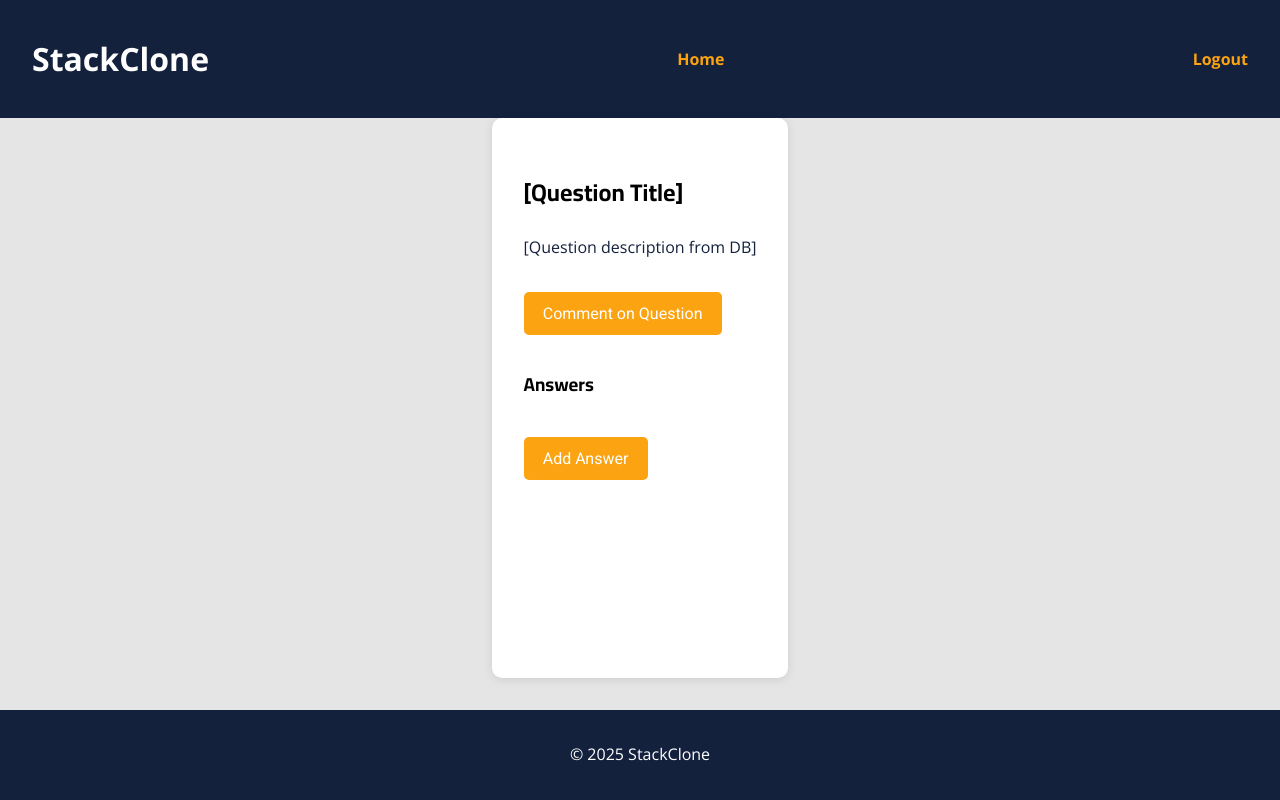
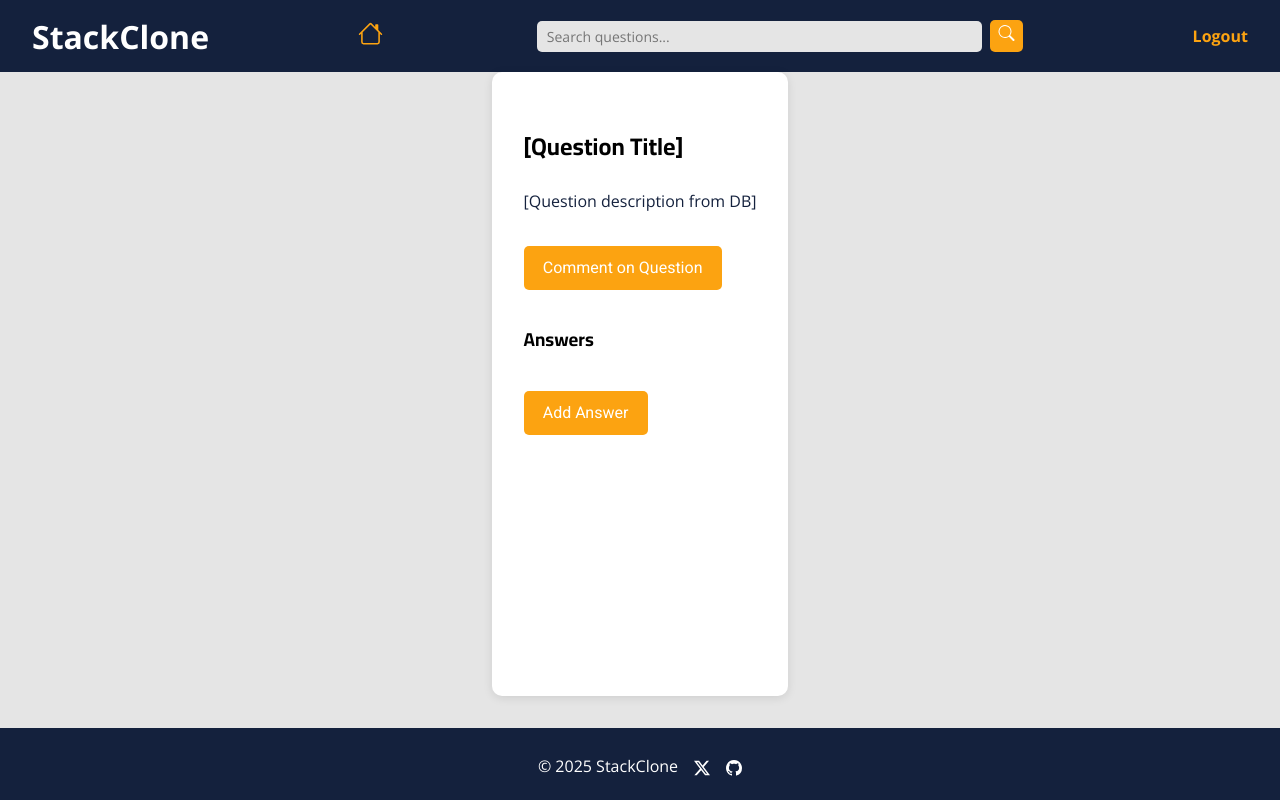
Before and after one commit to FaisalFahad2/Project-SWE381, a PHP site: the page made by HTML files/question.html in a window 1280 px wide. Run offline with PHP 8.4, Linux system fonts and the light colour scheme.

Commit message:
UI of question

```diff
--- a/HTML files/question.html
+++ b/HTML files/question.html
@@ -3,7 +3,7 @@
 <head>
   <meta charset="UTF-8" />
   <title>View Question</title>
-  <link rel="stylesheet" href="../CSS files/style.css" />
+  <link rel="stylesheet" href="../css/style.css" />
   <script src="https://code.jquery.com/jquery-3.6.0.min.js"></script>
 
   <link rel="preconnect" href="https://fonts.googleapis.com">
@@ -13,42 +13,54 @@
 </head>
 <body>
 
-  <!-- Header -->
   <header>
     <h1>StackClone</h1>
-    <a href="index.html">Home</a>
-    <a href="logout.php">Logout</a>
+
+    <a href="index.html">
+      <svg xmlns="http://www.w3.org/2000/svg" width="16" height="16" fill="currentColor" class="bi bi-house" viewBox="0 0 16 16">
+        <path d="M8.707 1.5a1 1 0 0 0-1.414 0L.646 8.146a.5.5 0 0 0 .708.708L2 8.207V13.5A1.5 1.5 0 0 0 3.5 15h9a1.5 1.5 0 0 0 1.5-1.5V8.207l.646.647a.5.5 0 0 0 .708-.708L13 5.793V2.5a.5.5 0 0 0-.5-.5h-1a.5.5 0 0 0-.5.5v1.293zM13 7.207V13.5a.5.5 0 0 1-.5.5h-9a.5.5 0 0 1-.5-.5V7.207l5-5z"/>
+      </svg>
+    </a>
+
+    <div class="search-container">
+      <input type="text" id="searchInput" placeholder="Search questions..." />
+      <button id="searchBtn">
+        <svg xmlns="http://www.w3.org/2000/svg" width="16" height="16" fill="currentColor" class="bi bi-search" viewBox="0 0 16 16">
+          <path d="M11.742 10.344a6.5 6.5 0 1 0-1.397 1.398h-.001q.044.06.098.115l3.85 3.85a1 1 0 0 0 1.415-1.414l-3.85-3.85a1 1 0 0 0-.115-.1zM12 6.5a5.5 5.5 0 1 1-11 0 5.5 5.5 0 0 1 11 0"/>
+        </svg>
+      </button>
+    </div>
+
+    <a href="../php/logout.php">Logout</a>
   </header>
 
   <main>
-    <!-- Display Question -->
     <section class="question">
       <h2 id="questionTitle">[Question Title]</h2>
       <p id="questionBody">[Question description from DB]</p>
 
-      <!-- Add comment to question -->
-      <button class="open-comment-modal" data-question-id="101">Comment on Question</button>
 
-      <!-- Comments on the question -->
+      <button class="open-comment-modal" data-question-id="101" id="commentBtn">Comment on Question</button>
+
+
       <div id="questionComments">
 
       </div>
     </section>
 
-    <!-- Answers Section -->
     <section class="answers">
       <h3>Answers</h3>
       <div id="answersContainer">
-        <!-- Loaded answers here -->
+
       </div>
 
-      <!-- Add Answer Button -->
-      <button class="open-answer-modal" data-question-id="101">Add Answer</button>
+
+      <button class="open-answer-modal" data-question-id="101" id="addAnswerBtn">Add Answer</button>
     </section>
   </main>
 
-  <!-- Answer Modal -->
-  <div id="answerModal" class="modal" style="display: none;">
+
+  <div id="answerModal" class="modal">
     <div class="modal-content">
       <span class="close">&times;</span>
       <h2 id="answerModalTitle">Add/Edit Answer</h2>
@@ -61,8 +73,8 @@
     </div>
   </div>
 
-  <!-- Comment Modal -->
-  <div id="commentModal" class="modal" style="display: none;">
+
+  <div id="commentModal" class="modal">
     <div class="modal-content">
       <span class="close">&times;</span>
       <h2 id="commentModalTitle">Add/Edit Comment</h2>
@@ -76,12 +88,19 @@
     </div>
   </div>
 
-  <!-- Footer -->
+
   <footer>
     <p>&copy; 2025 StackClone</p>
+    <svg xmlns="http://www.w3.org/2000/svg" width="16" height="16" fill="currentColor" class="bi bi-twitter-x" viewBox="0 0 16 16">
+      <path d="M12.6.75h2.454l-5.36 6.142L16 15.25h-4.937l-3.867-5.07-4.425 5.07H.316l5.733-6.57L0 .75h5.063l3.495 4.633L12.601.75Zm-.86 13.028h1.36L4.323 2.145H2.865z"/>
+    </svg>
+
+    <svg xmlns="http://www.w3.org/2000/svg" width="16" height="16" fill="currentColor" class="bi bi-github" viewBox="0 0 16 16">
+      <path d="M8 0C3.58 0 0 3.58 0 8c0 3.54 2.29 6.53 5.47 7.59.4.07.55-.17.55-.38 0-.19-.01-.82-.01-1.49-2.01.37-2.53-.49-2.69-.94-.09-.23-.48-.94-.82-1.13-.28-.15-.68-.52-.01-.53.63-.01 1.08.58 1.23.82.72 1.21 1.87.87 2.33.66.07-.52.28-.87.51-1.07-1.78-.2-3.64-.89-3.64-3.95 0-.87.31-1.59.82-2.15-.08-.2-.36-1.02.08-2.12 0 0 .67-.21 2.2.82.64-.18 1.32-.27 2-.27s1.36.09 2 .27c1.53-1.04 2.2-.82 2.2-.82.44 1.1.16 1.92.08 2.12.51.56.82 1.27.82 2.15 0 3.07-1.87 3.75-3.65 3.95.29.25.54.73.54 1.48 0 1.07-.01 1.93-.01 2.2 0 .21.15.46.55.38A8.01 8.01 0 0 0 16 8c0-4.42-3.58-8-8-8"/>
+    </svg>
   </footer>
 
-  <!-- jQuery Logic -->
-  <script src="js/main.js"></script>
+
+  <script src="../js/main.js"></script>
 </body>
 </html>
--- a/CSS Files/style.css
+++ b/css/style.css
@@ -13,7 +13,7 @@
   --font-display: 'Cairo', sans-serif;
 }
 
-html, body {
+html {
   height: 100%;
 }
 
@@ -28,12 +28,10 @@ body {
   flex-direction: column;
 }
 
-/* --------------------
-  Header
--------------------- */
 header {
   background-color: var(--dark-blue);
   color: var(--white);
+  height: 5%;
   padding: 1rem 2rem;
   display: flex;
   justify-content: space-between;
@@ -47,8 +45,52 @@ header a {
   font-weight: bold;
 }
 
-header a:hover {
-  text-decoration: underline;
+.search-container {
+  display: flex;
+  align-items: center;
+  width: 40%;
+  gap: 8px;
+  margin-left: 20px;
+  margin-right: 20px;
+
+}
+
+.search-container input[type="text"] {
+  padding: 6px 10px;
+  border: none;
+  width: 90%;
+  border-radius: 5px;
+  font-family: 'Open Sans', sans-serif;
+  font-size: 14px;
+  background-color: #e5e5e5;
+  color: #000000;
+}
+
+.search-container button {
+  padding: 4px 4px;
+  margin: 0;
+  background-color: #fca311;
+  border: none;
+  border-radius: 5px;
+  color: #ffffff;
+  cursor: pointer;
+  font-weight: bold;
+  transition: background-color 0.2s ease;
+}
+
+.search-container button:hover {
+  background-color: #d48f0a;
+}
+.search-container svg{
+  width: 16x;
+  height: 16px;
+  margin: 0;
+}
+
+header svg{
+  width: 25px;
+  height: 25px;
+  margin: 0;
 }
 
 /* --------------------
@@ -109,10 +151,11 @@ button:hover {
   width: 100%;
   height: 100%;
   background-color: rgba(0,0,0,0.6);
-  display: flex;
+  display: none;
   justify-content: center;
   align-items: center;
   z-index: 1000;
+  transition: opacity 0.3s ease;
 }
 
 .modal-content {
@@ -136,6 +179,9 @@ button:hover {
 /* --------------------
   Forms
 -------------------- */
+form{
+  padding-right: 10px;
+}
 form textarea {
   width: 100%;
   padding: 1rem;
@@ -158,9 +204,21 @@ form input[type="text"], form input[type="email"], form input[type="password"] {
   Footer
 -------------------- */
 footer {
+  display: flex;
+  justify-content: center;
   text-align: center;
   padding: 1rem;
+  height: 5%;
   background-color: var(--dark-blue);
   color: var(--white);
   margin-top: 2rem;
 }
+footer svg{
+  margin: 16px;
+  margin-right: 0;
+  width: 16px;
+  height: 16px;
+}
+footer p{
+  margin-top:10px ;
+}
--- /dev/null
+++ b/js/main.js
@@ -0,0 +1,22 @@
+
+const commentBtn = document.getElementById("commentBtn");
+const commentModal = document.getElementById("commentModal");
+
+commentBtn.addEventListener("click", () => {
+  commentModal.style.display = "flex";
+});
+
+
+const answerBtn = document.getElementById("addAnswerBtn");
+const answerModal = document.getElementById("answerModal");
+
+answerBtn.addEventListener("click", () => {
+  answerModal.style.display = "flex";
+});
+
+
+document.addEventListener('click' , (e) => {
+  if(e.target.className === "close"){
+    e.target.parentElement.parentElement.style.display = "none";
+  }
+})
```
Also changed, not shown: php/db.php (added), php/get-question.php (added), php/login.php (added), php/logout.php (added), php/register.php (added), php/search.php (added), php/submit-answer.php (added), php/submit-comment.php (added), php/submit-question.php (added).
